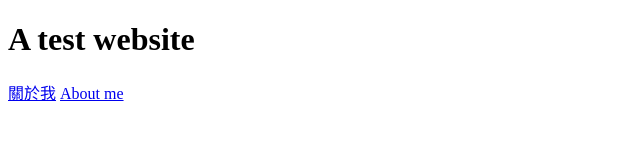
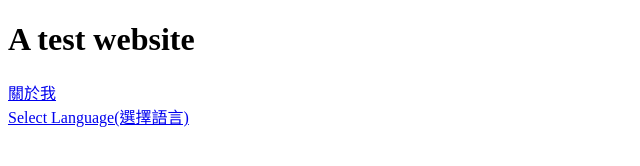
Before and after one commit to vndufhh/mchhh, a plain HTML site: page index.html in a window 1280 px wide. Shown: the whole page, without its empty margins (0-640 px from the left). Drawn offline with Linux system fonts and the light colour scheme.

Commit message:
Update index.html

```diff
--- a/index.html
+++ b/index.html
@@ -8,6 +8,7 @@
         <body>
             <h1>A test website</h1>
             <a href="/me.html">關於我</a>
-            <a href="/us-me.html">About me</a>
+            <br>
+            <a href="/Language.html">Select Language(選擇語言)</a>
         </body>
     </html>
```
